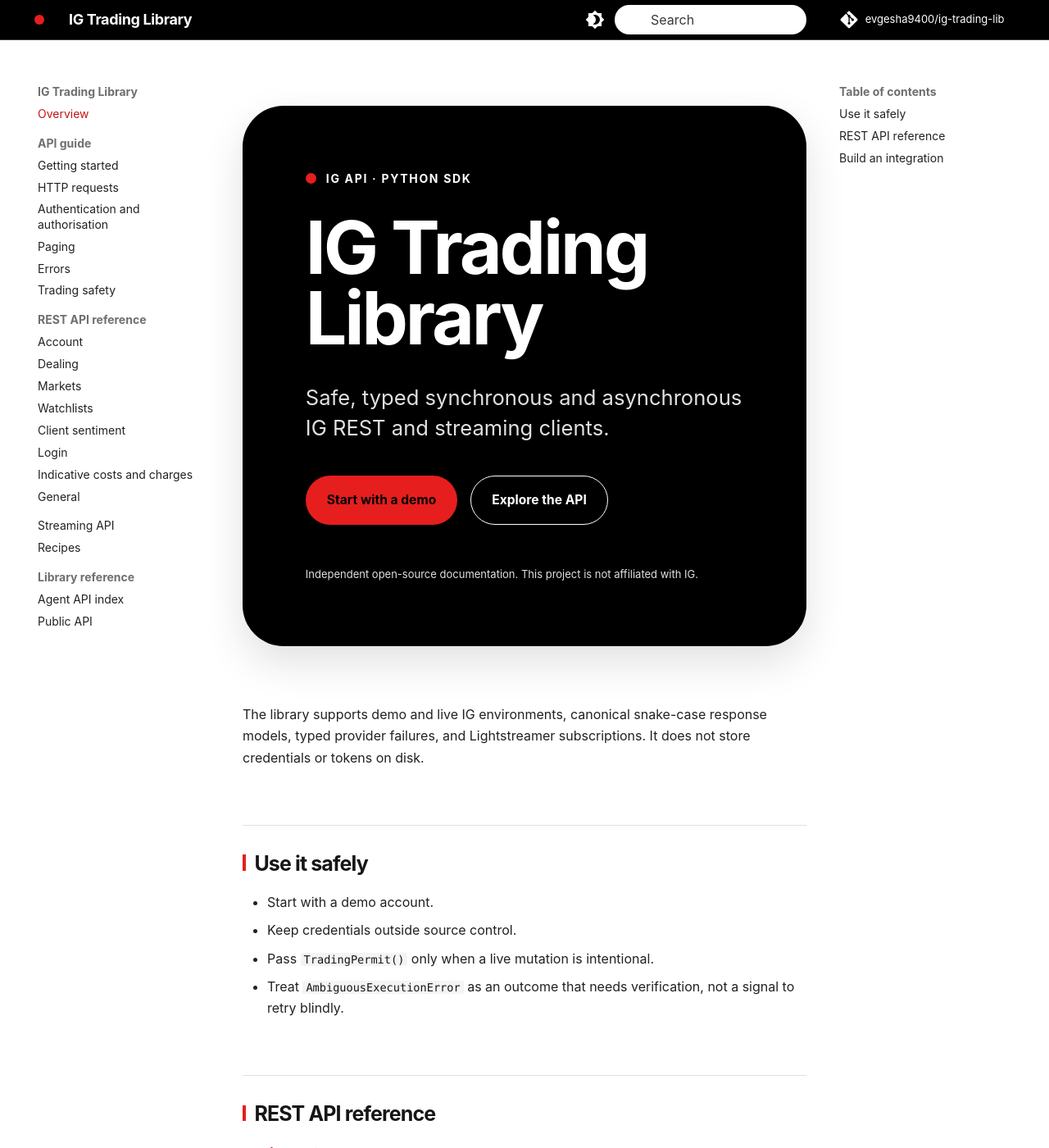
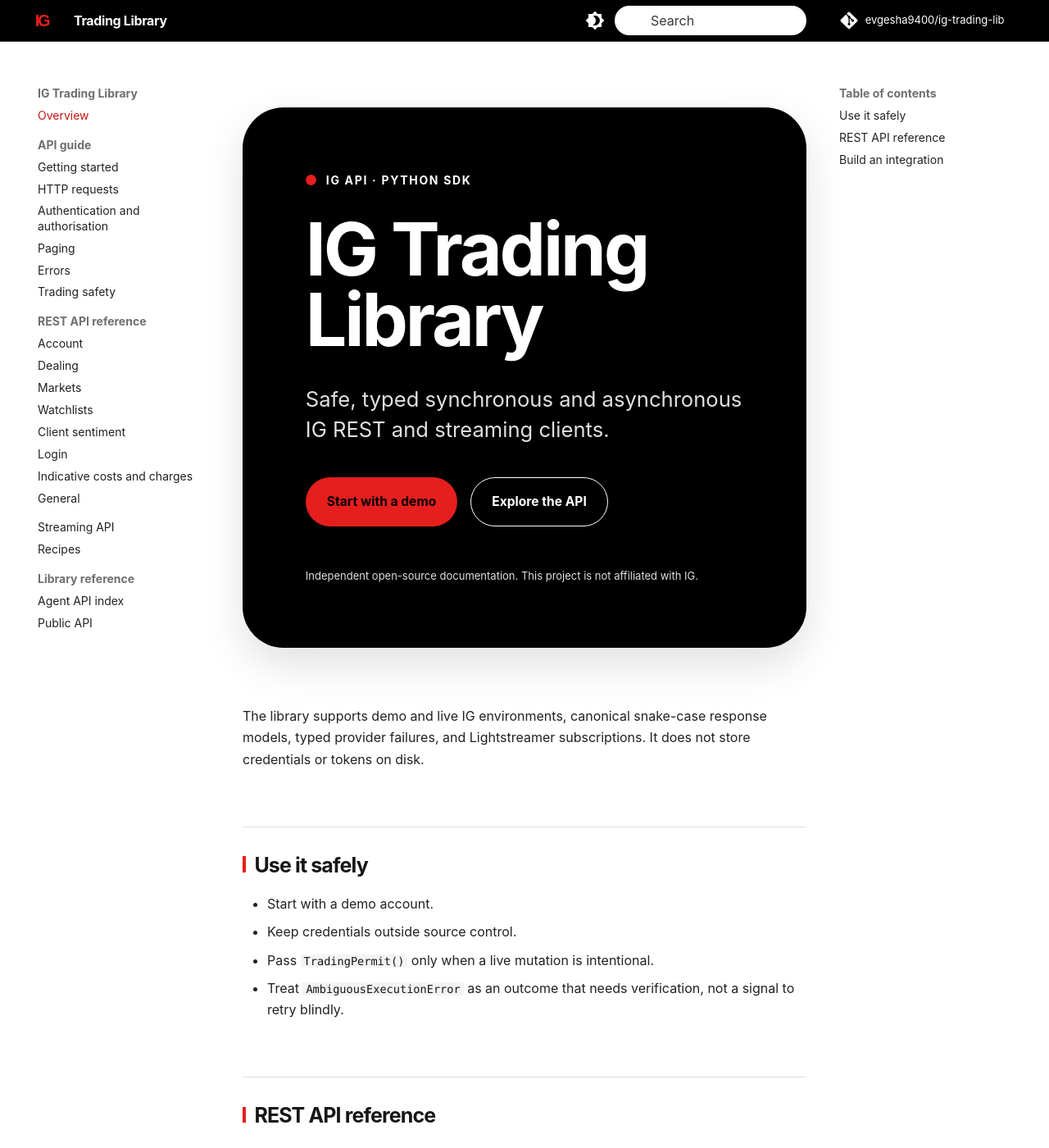
Before and after one commit to evgesha9400/ig-trading-lib, an MkDocs documentation site: the page built from docs/index.md, in a window 1280 px wide and 1400 px high. Shown: the whole window at 82% size. Built offline with MkDocs 1.6.1 and Material for MkDocs 9.7.7, drawn with Linux system fonts in a browser that asks for light colours; comment, search, counter and statistics services are not loaded; the version menu is left out.

Commit message:
style(docs): add IG header wordmark
- Replace the generic header dot with a red IG text mark.\n- Render Trading Library as the accompanying product name.\n- Verify the wordmark and accessible label in a browser test.

```diff
--- a/docs/stylesheets/ig-theme.css
+++ b/docs/stylesheets/ig-theme.css
@@ -91,21 +91,37 @@
 }
 
 .md-header__button.md-logo {
+  align-items: center;
+  display: flex;
+  justify-content: center;
   margin: 0.35rem 0.1rem 0.35rem 0;
+  width: 1.7rem;
 }
 
 .md-header__button.md-logo::after {
-  background: var(--ig-login-red);
-  border-radius: 50%;
-  content: "";
+  color: var(--ig-login-red);
+  content: "IG";
   display: block;
-  height: 0.6rem;
-  width: 0.6rem;
+  font-family: Arial, Helvetica, sans-serif;
+  font-size: 1rem;
+  font-weight: 900;
+  letter-spacing: -0.12em;
+  line-height: 1;
 }
 
 .md-header__button.md-logo img,
 .md-header__button.md-logo svg {
   display: none;
+}
+
+.md-header__topic:first-child .md-ellipsis {
+  font-size: 0;
+}
+
+.md-header__topic:first-child .md-ellipsis::after {
+  color: var(--ig-login-white);
+  content: "Trading Library";
+  font-size: 0.8rem;
 }
 
 .md-search__form {
```
Also changed, not shown: 1 other file.
